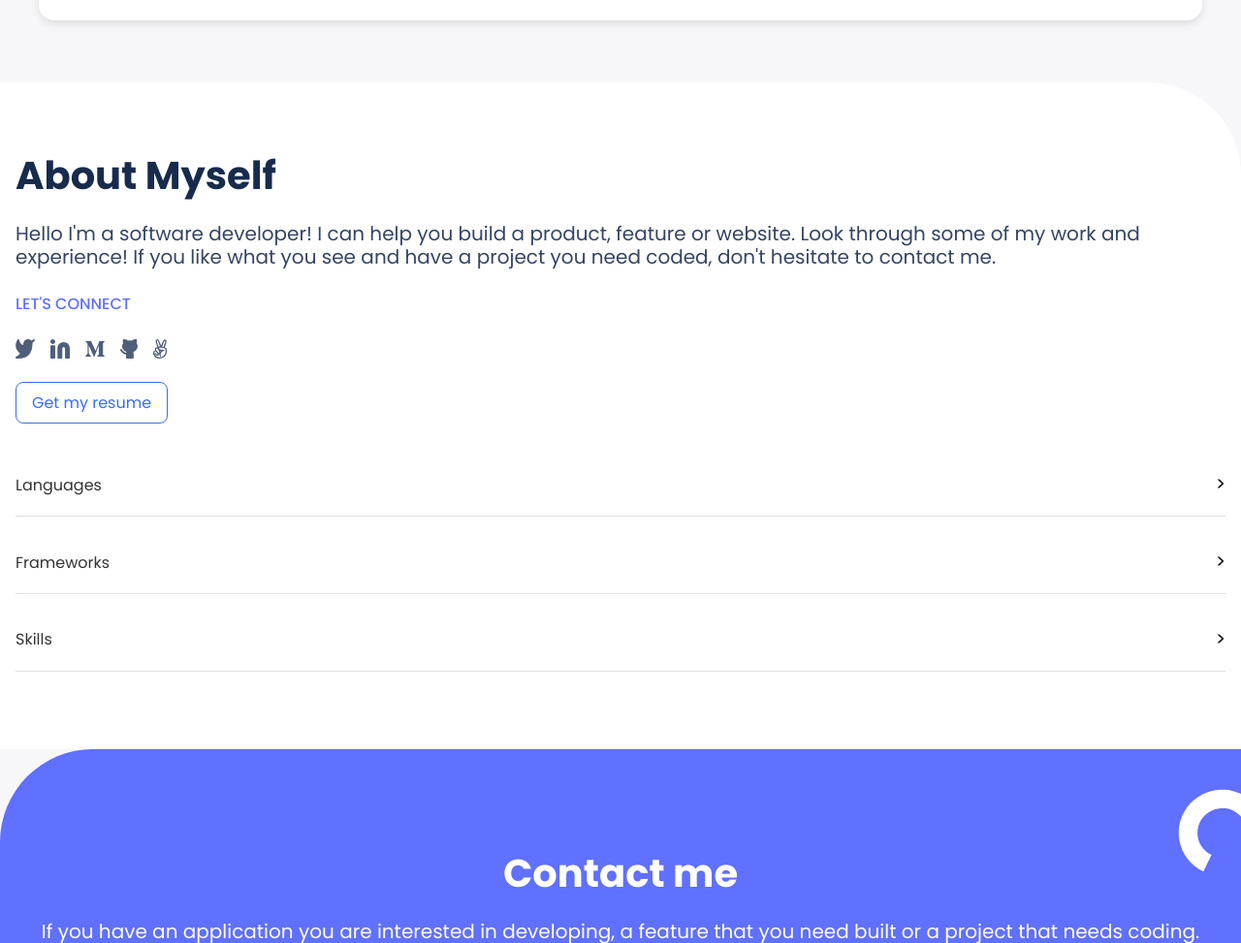
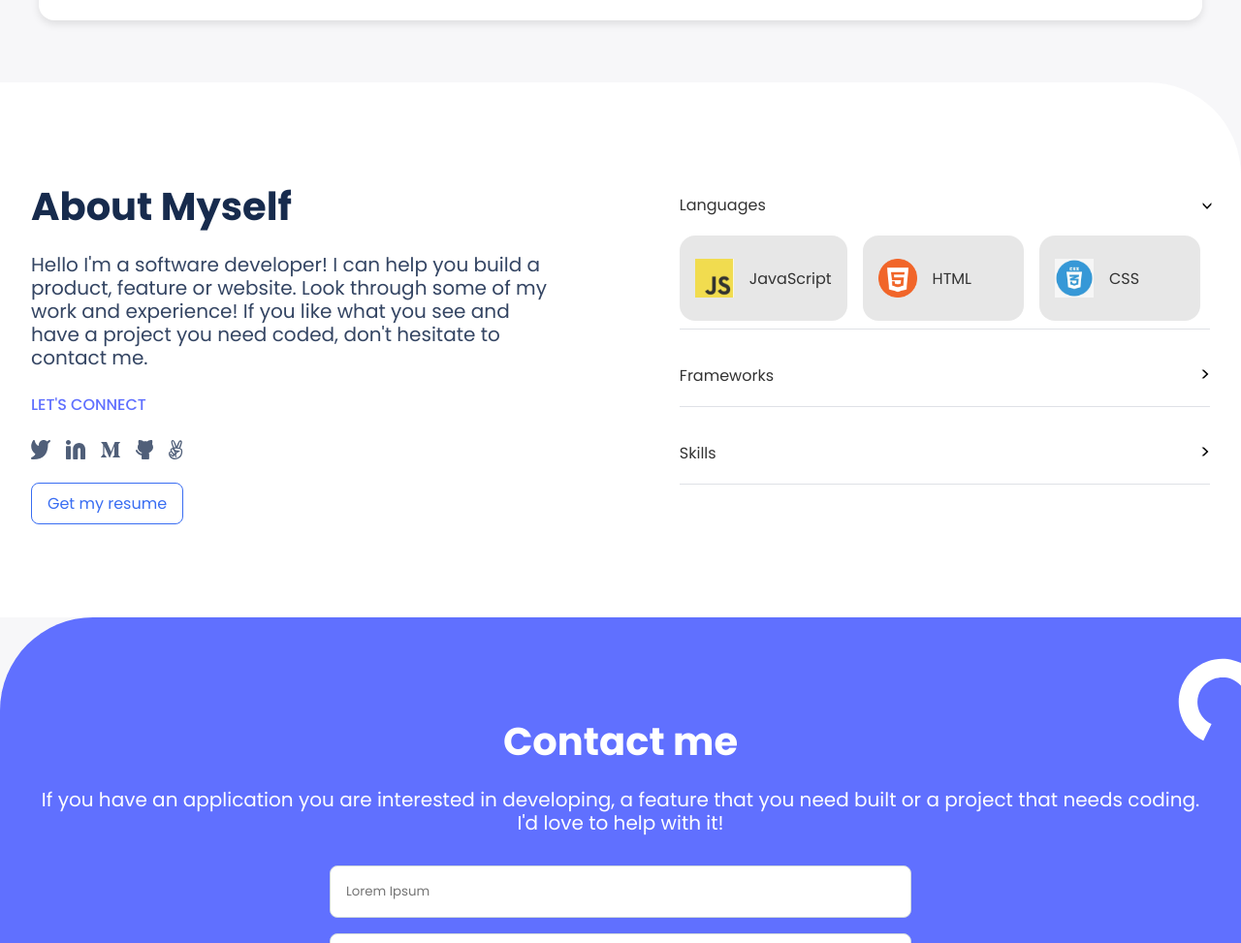
Before and after one commit to SAADSULEMAN053/My_Portfolio_Web_Tech, a website: page index.html in a window 1280 px wide. Shown: the part 3075-4048 px from the top of the page at 97% size. Drawn offline with Linux system fonts and the light colour scheme.

Commit message:
Update Desktop Version for AboutSelf Section

```diff
--- a/index.html
+++ b/index.html
@@ -89,7 +89,6 @@
                 <div class="project-card">
                     <img src="images/projects/Snapshoot Portfolio_3.png" alt="Project 4">
                     <div class="project-info">
-
                         <h3>Uber Navigation</h3>
                         <p>A daily selection of privately personalized reads; no accounts or sign-ups required.</p>
                         <ul class="tech-stack">
@@ -104,6 +103,7 @@
         </section>
 
         <section class="about-myself">
+            <div class="about-content">
                 <h2>About Myself</h2>
                 <p>Hello I'm a software developer! I can help you build a product, feature or website. Look through some of my work and experience! If you like what you see and have a project you need coded, don't hesitate to contact me.</p>
                 <a href="#connect" class="cta-button">LET'S CONNECT</a>
@@ -115,13 +115,13 @@
                     <a href="https://www.peace.com"><img src="/images/social_icons/Vector.svg" alt="Peace Icon"></a>
                 </div>
                 <a href="#" class="resume-button">Get my resume</a>
-
+            </div>
             <div class="skills-section">
                 <div class="skill-category">
-                    <input type="checkbox" id="languages" class="skill-toggle">
+                    <input type="checkbox" id="languages" class="skill-toggle" checked>
                     <label for="languages" class="skill-label">Languages</label>
                     <ul class="skill-list">
-                        <li class="item"><img src="images/projects/Ellipse 1.png" alt="JavaScript"  style="border-radius: 999px;"> JavaScript</li>
+                        <li class="item"><img src="images/projects/Ellipse 1.png" alt="JavaScript"> JavaScript</li>
                         <li class="item"><img src="images/projects/Ellipse 1_1.png" alt="HTML"> HTML</li>
                         <li class="item"><img src="images/projects/Ellipse 1_2.png" alt="CSS"> CSS</li>
                     </ul>
--- a/styles.css
+++ b/styles.css
@@ -395,11 +395,10 @@ p {
     margin-right: 1rem;
 }
 
-.item
-{
-  padding: 1.5rem 1rem;
-  background-color: rgba(128, 128, 128, 0.192);
-  border-radius: 1rem;
+.item {
+    padding: 1.5rem 1rem;
+    background-color: rgba(128, 128, 128, 0.192);
+    border-radius: 1rem;
 }
 
 .contact {
@@ -490,3 +489,31 @@ p {
         max-width: 600px;
     }
 }
+
+@media (width >= 768px) {
+    .about-myself {
+        display: flex;
+        justify-content: space-between;
+        align-items: flex-start;
+        padding: 6rem 2rem;
+    }
+
+    .about-content {
+        width: 45%;
+    }
+
+    .skills-section {
+        width: 45%;
+        margin-top: 0;
+    }
+
+    .skill-category:first-child .skill-list {
+        display: flex;
+        flex-wrap: wrap;
+        gap: 1rem;
+    }
+
+    .skill-category:first-child .item {
+        flex: 0 0 calc(33.33% - 1rem);
+    }
+}
```
Lines whose indentation alone changed are shown as unchanged.
